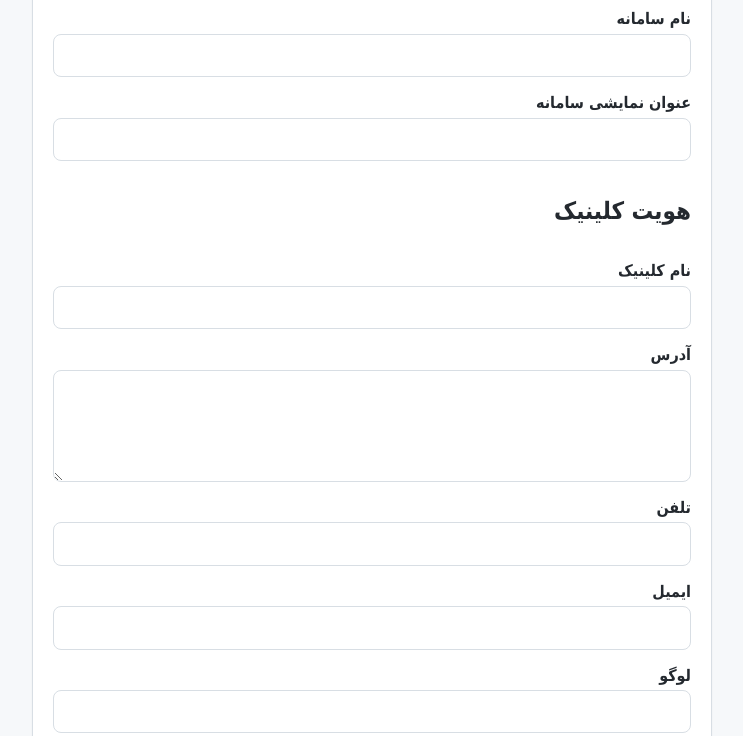
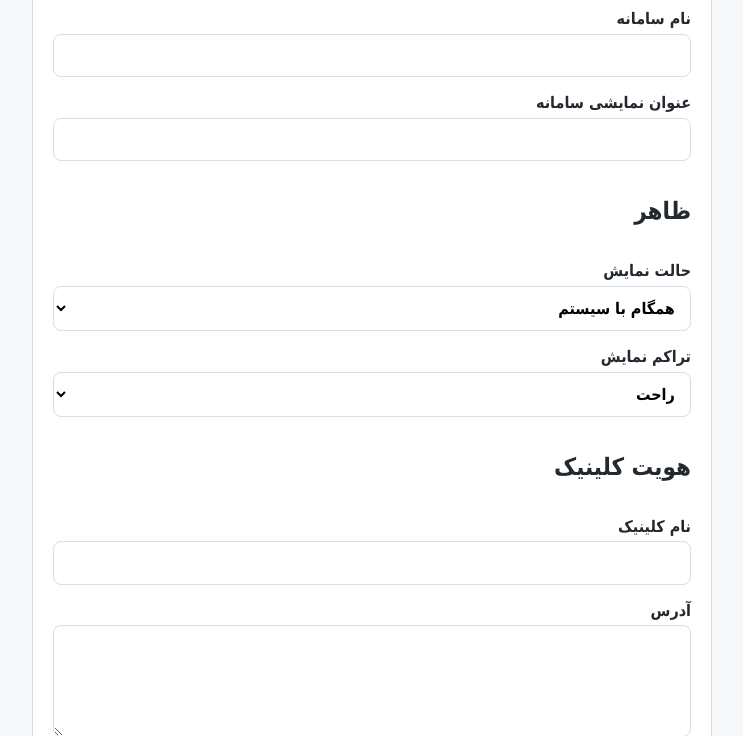
Before and after one commit to kokoosabzi/ClinicCore, a FastAPI app: template app/templates/settings.html in a window 1280 px wide. Shown: the part 239-975 px from the top of the page, without its empty margins (462-1205 px from the left). Run offline with FastAPI, Linux system fonts and the light colour scheme; data comes from the database, SQL or seed files in the repository; the template is opened without the code that fills it: most values are stand-ins (such as "Sample title", 1, 10 or a date in 2020); parts of the project's set-up code (start-up, migrations or seed data) failed here and were passed over; some libraries are stand-ins or nearby versions.

Commit message:
feat(settings): add persistent appearance options

```diff
--- a/app/templates/settings.html
+++ b/app/templates/settings.html
@@ -8,6 +8,21 @@
   <h2>عمومی</h2>
   <label>نام سامانه<input name="app_name" value="{{ settings['app.name'] or '' }}" maxlength="4000" required></label>
   <label>عنوان نمایشی سامانه<input name="app_title" value="{{ settings['app.title'] or '' }}" maxlength="4000" required></label>
+
+  <h2>ظاهر</h2>
+  <label>حالت نمایش
+    <select name="app_theme">
+      <option value="system" {% if settings['app.theme'] == 'system' %}selected{% endif %}>همگام با سیستم</option>
+      <option value="light" {% if settings['app.theme'] == 'light' %}selected{% endif %}>روشن</option>
+      <option value="dark" {% if settings['app.theme'] == 'dark' %}selected{% endif %}>تاریک</option>
+    </select>
+  </label>
+  <label>تراکم نمایش
+    <select name="app_density">
+      <option value="comfortable" {% if settings['app.density'] == 'comfortable' %}selected{% endif %}>راحت</option>
+      <option value="compact" {% if settings['app.density'] == 'compact' %}selected{% endif %}>فشرده</option>
+    </select>
+  </label>
 
   <h2>هویت کلینیک</h2>
   <label>نام کلینیک<input name="clinic_name" value="{{ settings['clinic.name'] or '' }}" maxlength="4000"></label>
```
